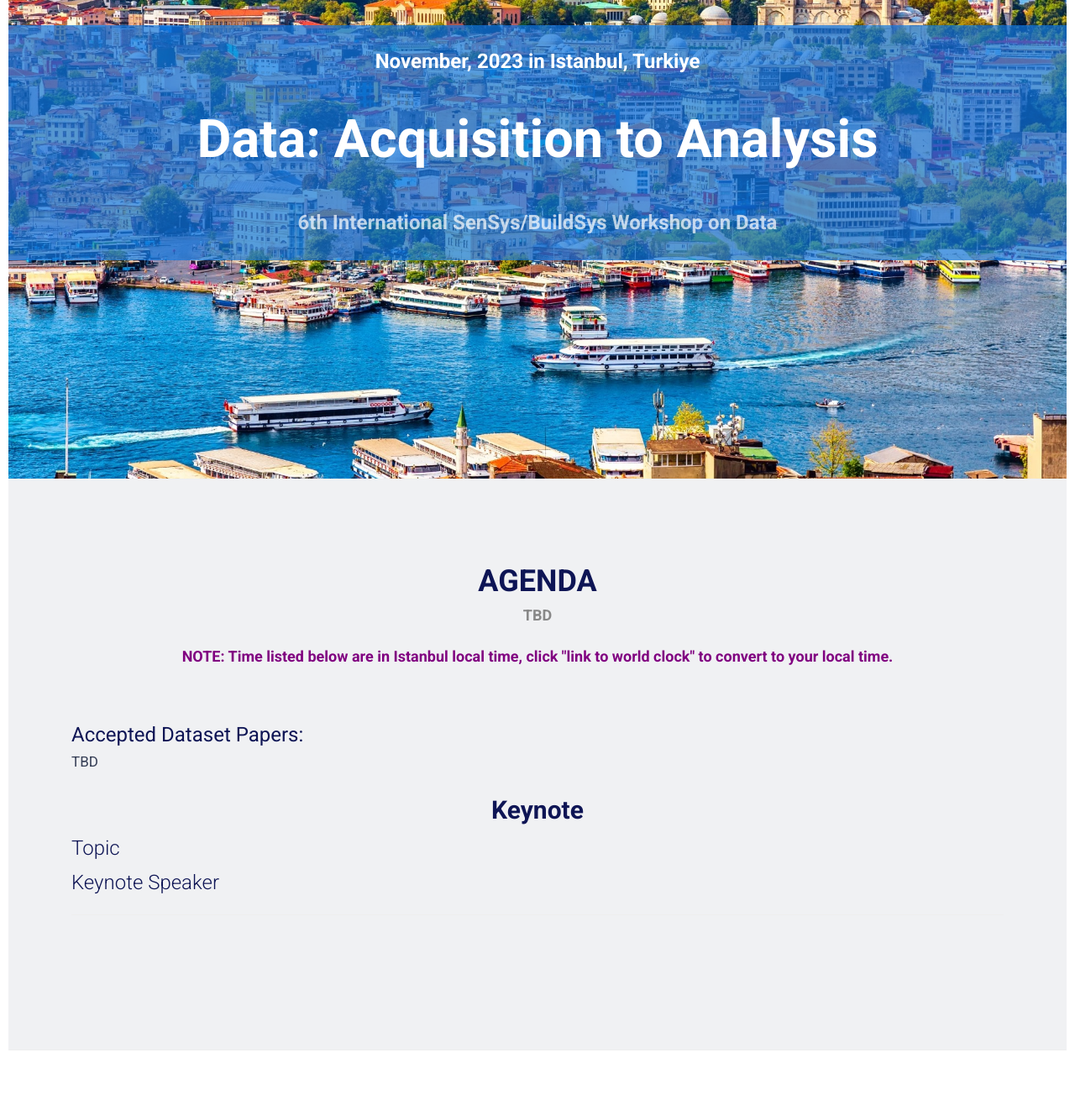
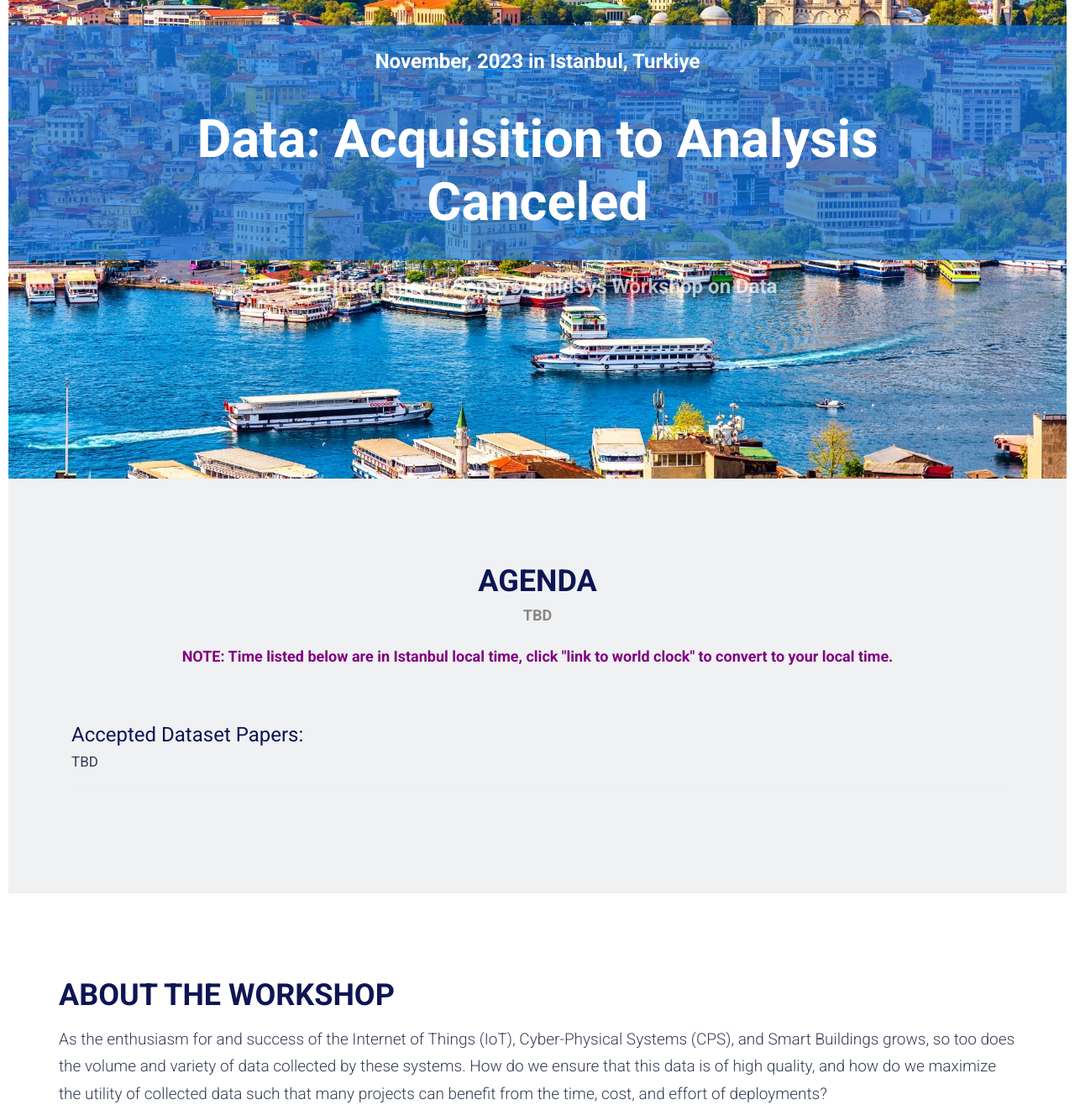
Before and after one commit to DATA-Workshop/DATA2023, a plain HTML site: page index.html in a window 1280 px wide. Shown: the part 240-1562 px from the top of the page at 84% size. Drawn offline with Linux system fonts and the light colour scheme; some packages are replaced by stand-ins of ours.

Commit message:
canceled

```diff
--- a/index.html
+++ b/index.html
@@ -76,7 +76,7 @@
         <div class="content titleDiv">
             <br/>
             <div class="event-date" style="font-weight: 600;">November, 2023 in Istanbul, Turkiye</div>
-            <h1>Data: Acquisition to Analysis </h1>
+            <h1>Data: Acquisition to Analysis Canceled </h1>
             <br/>
             <p class="lead" style="font-weight: 600;"><storng>6th International SenSys/BuildSys Workshop on Data</strong></p>
             <br/>
@@ -276,19 +276,19 @@
                 </div>
 
 
-                <div class="section-keynote">
-                    <h2 style="font-weight: 800;">Keynote</h2>
-                    <h3>Topic</h3>
-                    <!--
-                    <p style="font-weight: bold; font-size: larger;">
-                        Wireless sensing and robotics meet each other -- Datasets, AI, performance, novel sensing, and speed-ups
-                    </p>
+<!--                <div class="section-keynote">-->
+<!--                    <h2 style="font-weight: 800;">Keynote</h2>-->
+<!--                    <h3>Topic</h3>-->
+<!--                    &lt;!&ndash;-->
+<!--                    <p style="font-weight: bold; font-size: larger;">-->
+<!--                        Wireless sensing and robotics meet each other &#45;&#45; Datasets, AI, performance, novel sensing, and speed-ups -->
+<!--                    </p>-->
 
-                    <p class="lead">
-                        Abstract: Wireless sensing can enable new applications in robotics, AR/VR, metaverse, health monitoring, and day-to-day life. The fundamental difference for wireless sensing is its potential to extend sensing to inclement weather and non-line-of-sight settings and provide a complimentary sensing modality. Wireless sensing has gained traction in the last two decades without real-world deployment. Primarily due to a lack of low-overhead deployment and being accurate and robust. I will present open-sourced designs for wireless sensing systems that bridge with robotics to enable us to make seamless real-world deployments.
-                    </p> -->
+<!--                    <p class="lead">-->
+<!--                        Abstract: Wireless sensing can enable new applications in robotics, AR/VR, metaverse, health monitoring, and day-to-day life. The fundamental difference for wireless sensing is its potential to extend sensing to inclement weather and non-line-of-sight settings and provide a complimentary sensing modality. Wireless sensing has gained traction in the last two decades without real-world deployment. Primarily due to a lack of low-overhead deployment and being accurate and robust. I will present open-sourced designs for wireless sensing systems that bridge with robotics to enable us to make seamless real-world deployments.-->
+<!--                    </p> &ndash;&gt;-->
 
-                    <h3>Keynote Speaker</h3>
+<!--                    <h3>Keynote Speaker</h3>-->
                     <!-- <p style="font-weight: bold; font-size: larger;">
                         Dinesh Bharadia
                     </p> -->
@@ -402,7 +402,7 @@
                     <p class="lead">Workshop Paper Due: September 22nd, 2023, AoE <!-- <del>September 5th, 2022</del> <strong>September 19th, 2022</strong> </p> -->
                     <p class="lead">Workshop Paper Notification: October 13th, 2023 <!-- <del>October 3rd, 2022</del> <strong>October 6th, 2022</strong></p> -->
                     <p class="lead">Workshop Paper Camera Ready: October 25th,2023 <!-- <del>October 17th, 2022</del> <strong>October 15th, 2022 </strong> <a>(Firm Deadline)</a></p> -->
-                    <p class="lead">Workshop Day: TBD <!-- <strong>November 6th, 2022 </strong></p> -->
+<!--                    <p class="lead">Workshop Day: TBD &lt;!&ndash; <strong>November 6th, 2022 </strong></p> &ndash;&gt;-->
 <!--                     <p class="lead">Workshop: <strong>TBD</strong></p> -->
 
                     <!-- <p class="lead">Workshop: Nov 16, 2020.</p> -->
```
